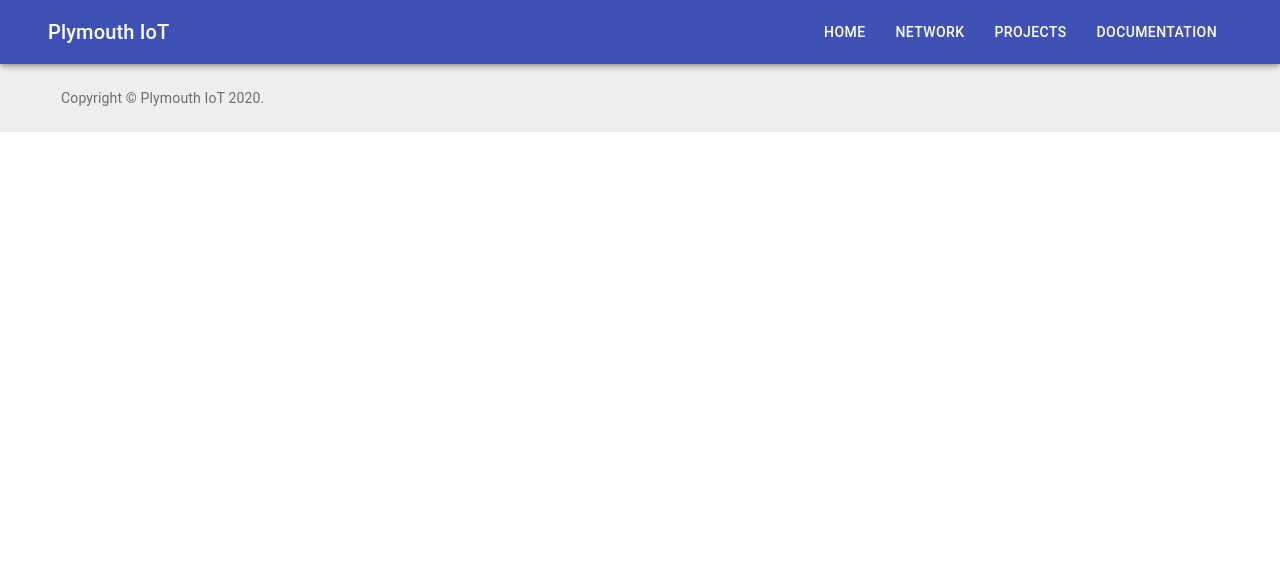
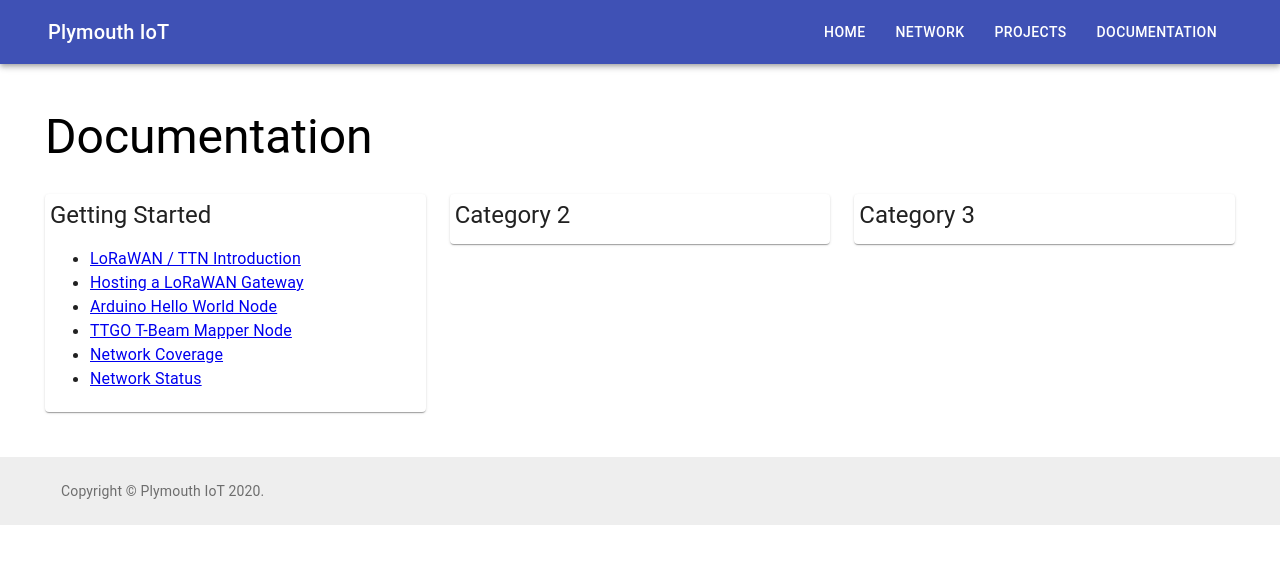
Before and after one commit to PlymouthIoT/PlymouthIoT-Website, a React (Create React App) app: page /documentation in a window 1280 px wide. Shown: the top 564 px of the page. Built offline with nearby package versions, Linux system fonts and the light colour scheme.

Commit message:
Add docs page

```diff
--- a/src/App.js
+++ b/src/App.js
@@ -3,6 +3,10 @@ import ResAppBar from './components/navbar';
 import Footer from './components/footer';
 import Home from "./components/page_home";
 import Network from "./components/page_network";
+import Documentation from "./components/page_documentation";
+import Docs_Introduction from "./components/page_docs_introduction";
+import Docs_Gateway from "./components/page_docs_gateway";
+import Docs_ArduinoNode from "./components/page_docs_arduino";
 import React from "react";
 import { BrowserRouter as Router, Switch, Route } from "react-router-dom";
 
@@ -18,6 +22,18 @@ const App = () => {
           <Route exact path="/network">
             <Network />
           </Route>
+          <Route exact path="/documentation">
+            <Documentation />
+          </Route>
+          <Route exact path="/documentation/introduction">
+            <Docs_Introduction />
+          </Route>
+          <Route exact path="/documentation/host-a-gateway">
+            <Docs_Gateway />
+          </Route>
+          <Route exact path="/documentation/arduino-hello-world-node">
+            <Docs_ArduinoNode />
+          </Route>
         </Switch>
         <Footer />
     </Router>
--- /dev/null
+++ b/src/components/page_docs_arduino.js
@@ -0,0 +1,28 @@
+import Grid from '@material-ui/core/Grid';
+import Container from '@material-ui/core/Container';
+import Breadcrumbs from '@material-ui/core/Breadcrumbs';
+import Typography from '@material-ui/core/Typography';
+import { Link } from 'react-router-dom';
+
+
+const Docs_ArduinoNode = () => {
+    return (
+      <Container style={{padding: 45}}>
+        <Grid container spacing={3}>
+          <Grid item xs={12}>
+            <Typography variant="h3" gutterBottom={true}>Arduino Hello World Node</Typography>
+          </Grid>
+          <Grid item xs={12}>
+            <Breadcrumbs aria-label="breadcrumb">
+              <Link color="inherit" to="/documentation">
+                Documentation
+              </Link>
+              <Typography color="textPrimary">Arduino Hello World Node</Typography>
+            </Breadcrumbs>
+          </Grid>
+        </Grid>
+      </Container>
+    )
+}
+
+export default Docs_ArduinoNode;
--- /dev/null
+++ b/src/components/page_docs_gateway.js
@@ -0,0 +1,28 @@
+import Grid from '@material-ui/core/Grid';
+import Container from '@material-ui/core/Container';
+import Breadcrumbs from '@material-ui/core/Breadcrumbs';
+import Typography from '@material-ui/core/Typography';
+import { Link } from 'react-router-dom';
+
+
+const Docs_Gateway = () => {
+    return (
+      <Container style={{padding: 45}}>
+        <Grid container spacing={3}>
+          <Grid item xs={12}>
+            <Typography variant="h3" gutterBottom={true}>Hosting a LoRaWAN Gateway</Typography>
+          </Grid>
+          <Grid item xs={12}>
+            <Breadcrumbs aria-label="breadcrumb">
+              <Link color="inherit" to="/documentation">
+                Documentation
+              </Link>
+              <Typography color="textPrimary">Hosting a LoRaWAN Gateway</Typography>
+            </Breadcrumbs>
+          </Grid>
+        </Grid>
+      </Container>
+    )
+}
+
+export default Docs_Gateway;
--- /dev/null
+++ b/src/components/page_docs_introduction.js
@@ -0,0 +1,28 @@
+import Grid from '@material-ui/core/Grid';
+import Container from '@material-ui/core/Container';
+import Breadcrumbs from '@material-ui/core/Breadcrumbs';
+import Typography from '@material-ui/core/Typography';
+import { Link } from 'react-router-dom';
+
+
+const Docs_Introduction = () => {
+    return (
+      <Container style={{padding: 45}}>
+        <Grid container spacing={3}>
+          <Grid item xs={12}>
+            <Typography variant="h3" gutterBottom={true}>LoRaWAN / TTN Introduction</Typography>
+          </Grid>
+          <Grid item xs={12}>
+            <Breadcrumbs aria-label="breadcrumb">
+              <Link color="inherit" to="/documentation">
+                Documentation
+              </Link>
+              <Typography color="textPrimary">LoRaWAN / TTN Introduction</Typography>
+            </Breadcrumbs>
+          </Grid>
+        </Grid>
+      </Container>
+    )
+}
+
+export default Docs_Introduction;
--- /dev/null
+++ b/src/components/page_documentation.js
@@ -0,0 +1,69 @@
+import Grid from '@material-ui/core/Grid';
+import Container from '@material-ui/core/Container';
+import Paper from '@material-ui/core/Paper';
+import Typography from '@material-ui/core/Typography';
+import { Link } from 'react-router-dom';
+
+
+const Documentation = () => {
+    return (
+      <Container style={{padding: 45}}>
+        <Grid container spacing={3}>
+          <Grid item xs={12}>
+            <Typography variant="h3" gutterBottom={true}>Documentation</Typography>
+          </Grid>
+        </Grid>
+        <Grid container spacing={3}>
+          <Grid item xs={4}>
+            <Paper style={{padding: 5}}>
+              <Typography variant="h5" gutterBottom={true}>Getting Started</Typography>
+              <ul>
+                <li>
+                  <Link to="/documentation/introduction">
+                    <Typography variant="body1">LoRaWAN / TTN Introduction</Typography>
+                  </Link>
+                </li>
+                <li>
+                  <Link to="/documentation/host-a-gateway">
+                    <Typography variant="body1">Hosting a LoRaWAN Gateway</Typography>
+                  </Link>
+                </li>
+                <li>
+                  <Link to="/documentation/arduino-hello-world-node">
+                    <Typography variant="body1">Arduino Hello World Node</Typography>
+                  </Link>
+                </li>
+                <li>
+                  <Link to="/documentation/ttgo-t-beam-mapper-node">
+                    <Typography variant="body1">TTGO T-Beam Mapper Node</Typography>
+                  </Link>
+                </li>
+                <li>
+                  <a href="https://www.ttnmapper.org" target="_blank">
+                    <Typography variant="body1">Network Coverage</Typography>
+                  </a>
+                </li>
+                <li>
+                  <Link to="/network-status">
+                    <Typography variant="body1">Network Status</Typography>
+                  </Link>
+                </li>
+              </ul>
+            </Paper>
+          </Grid>
+          <Grid item xs={4}>
+            <Paper style={{padding: 5}}>
+              <Typography variant="h5" gutterBottom={true}>Category 2</Typography>
+            </Paper>
+          </Grid>
+          <Grid item xs={4}>
+            <Paper style={{padding: 5}}>
+              <Typography variant="h5" gutterBottom={true}>Category 3</Typography>
+            </Paper>
+          </Grid>
+        </Grid>
+      </Container>
+    )
+}
+
+export default Documentation;
```
